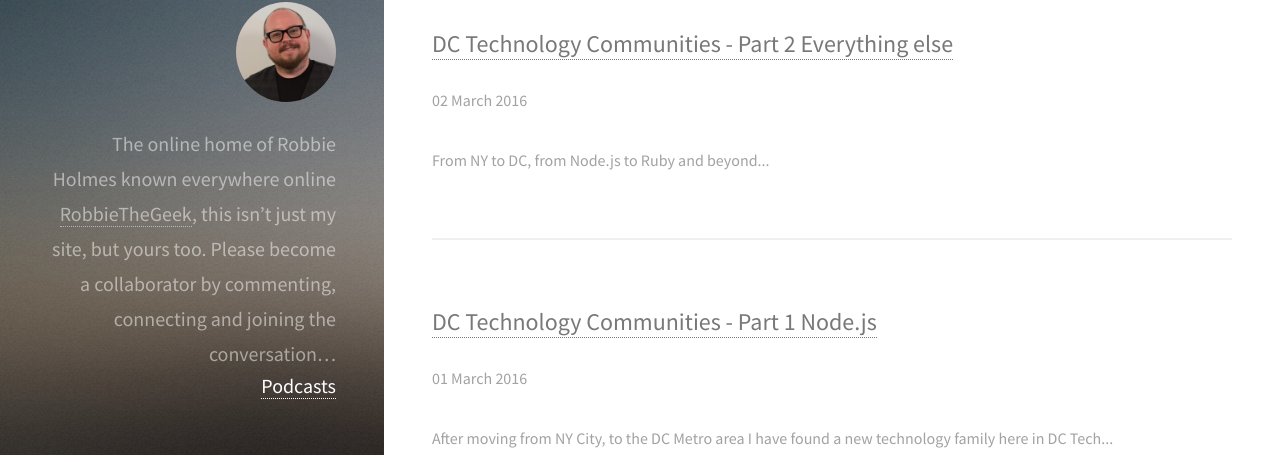
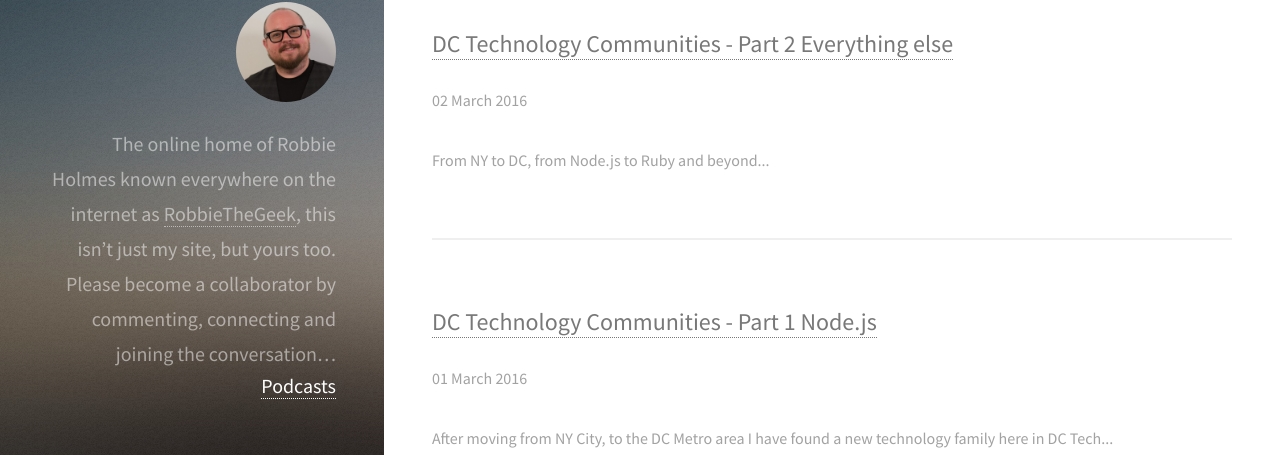
Before and after one commit to stepharr/stepharr.github.io, a Jekyll site: the page built from index.html, in a window 1280 px wide. Shown: the part 94-549 px from the top of the page. Built offline with Jekyll 4.4.1, drawn with Linux system fonts in a browser that asks for light colours; the list of posts is cut into pages by our own code.

Commit message:
More rewriting of my description.

```diff
--- a/_config.yml
+++ b/_config.yml
@@ -1,6 +1,6 @@
 title: The Geek Speaks
 description: >
-  The online home of Robbie Holmes known everywhere online [RobbieTheGeek](http://robbiethegeek.com), this isn't just my site, but yours too.  Please become a collaborator by commenting, connecting and joining the conversation...
+  The online home of Robbie Holmes known everywhere on the internet as [RobbieTheGeek](http://robbiethegeek.com), this isn't just my site, but yours too.  Please become a collaborator by commenting, connecting and joining the conversation...
 copyright: 2016
 sass:
   sass_dir: assets/sass
```
